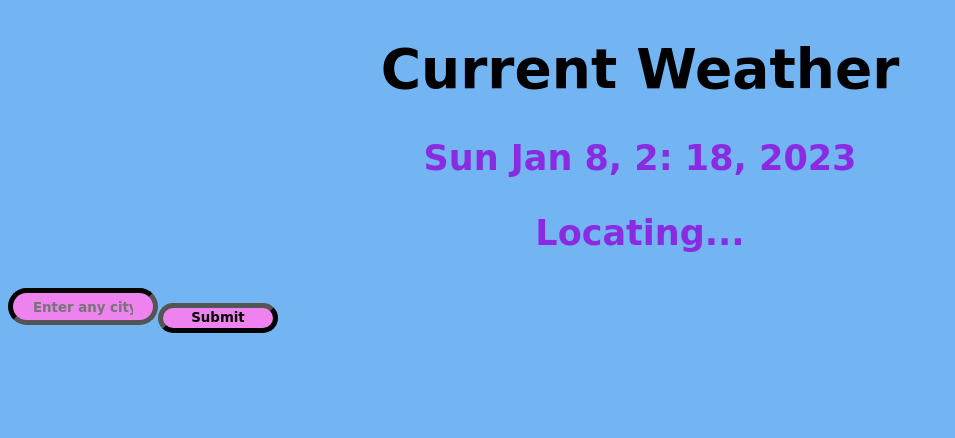
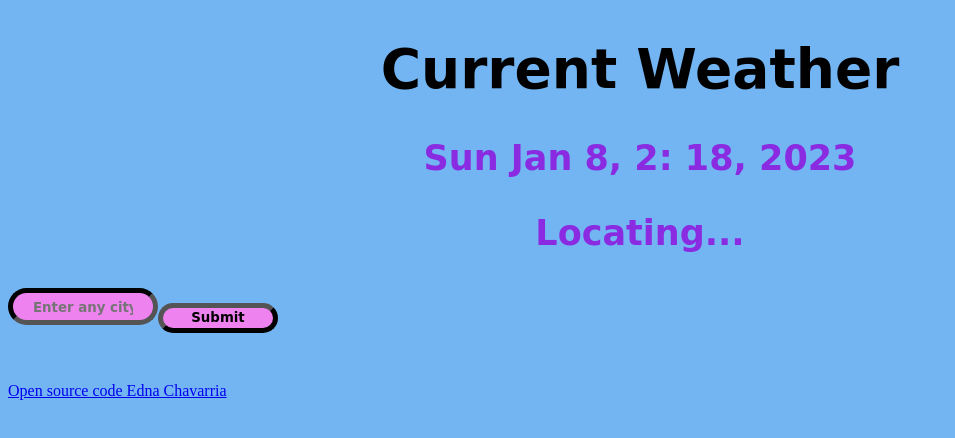
Before and after one commit to emchavarria1/weather, a website: page index.html in a window 1280 px wide. Shown: the whole page, without its empty margins (0-955 px from the left). Drawn offline with Linux system fonts and the light colour scheme.

Commit message:
added link

```diff
--- a/index.html
+++ b/index.html
@@ -26,6 +26,7 @@
            <p id="wind"></p>
 
                 </span>
+                <a href="https://codesandbox.io/s/github/emchavarria1/weather">Open source code Edna Chavarria</a>
   </body>
   <script src="src/extra.js"></script>
 </html>
```
Also changed, not shown: 1 other file.
